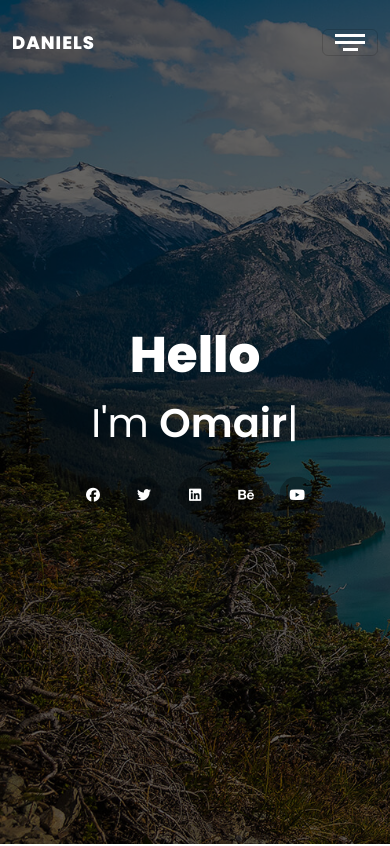
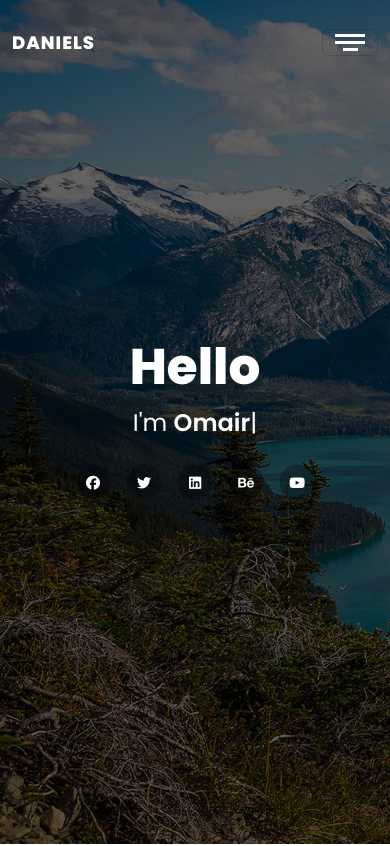
Before and after one commit to omair-660/danial, a plain HTML site: page index.html in a window 390 px wide. Shown: the top 846 px of the page. Drawn offline with nearby package versions, Linux system fonts and the light colour scheme.

Commit message:
Update master.css

```diff
--- a/css/master.css
+++ b/css/master.css
@@ -258,6 +258,9 @@ button{
         width: 101px;
         height: 101px;
     }
+   .typ{
+    font-size: 1.5rem;
+   }
 }
 .team i{
     width: 40px;
```
